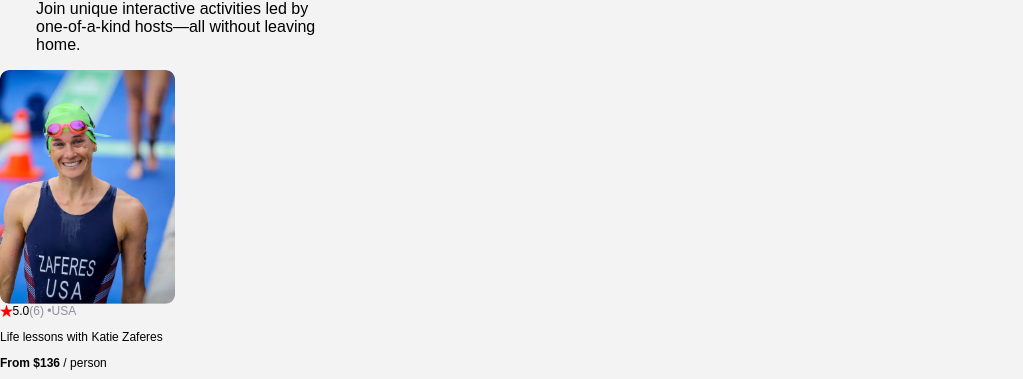
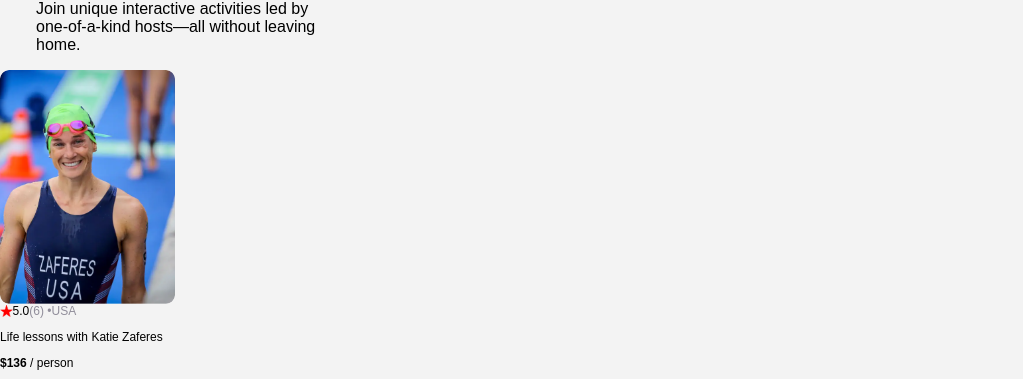
Before and after one commit to mariessad/React_Course, a React (Create React App) app: page / in a window 1280 px wide. Shown: the part 592-971 px from the top of the page, without its empty margins (0-1023 px from the left). Built offline with nearby package versions, Linux system fonts and the light colour scheme.

Commit message:
add data file of filler data

```diff
--- a/src/App.js
+++ b/src/App.js
@@ -10,7 +10,14 @@
       <Navbar />
       <Hero />
       <Main />
-      <Card />
+      <Card
+        img="image_12.png"
+        rating="5.0"
+        reviewCount={6}
+        country="USA"
+        title="Life lessons with Katie Zaferes"
+        price={136}
+      />
     </div>
   );
 }
--- a/src/components/Card.js
+++ b/src/components/Card.js
@@ -1,21 +1,19 @@
 import React from "react";
 
-export default function Card() {
+export default function Card(props) {
   return (
-    <div className="card--div">
-      <div className="card">
-        <img src="../image_12.png" className="card--img" alt="" />
-        <div className="card--stats">
-          <img src="../red_star.png" className="card--star" />
-          <span>5.0</span>
-          <span className="gray">(6) •</span>
-          <span className="gray">USA</span>
-        </div>
-        <p>Life lessons with Katie Zaferes</p>
-        <p>
-          <span className="bold">From $136</span> / person
-        </p>
+    <div className="card">
+      <img src={`../${props.img}`} className="card--img" alt="" />
+      <div className="card--stats">
+        <img src="../red_star.png" className="card--star" />
+        <span>{props.rating}</span>
+        <span className="gray">({props.reviewCount}) • </span>
+        <span className="gray">{props.country}</span>
       </div>
+      <p>{props.title}</p>
+      <p>
+        <span className="bold">${props.price}</span> / person
+      </p>
     </div>
   );
 }
```
Also changed, not shown: public/data.js (added, +44 -0 lines), public/mountain-bike.png (added), public/wedding-photography.png (added).
